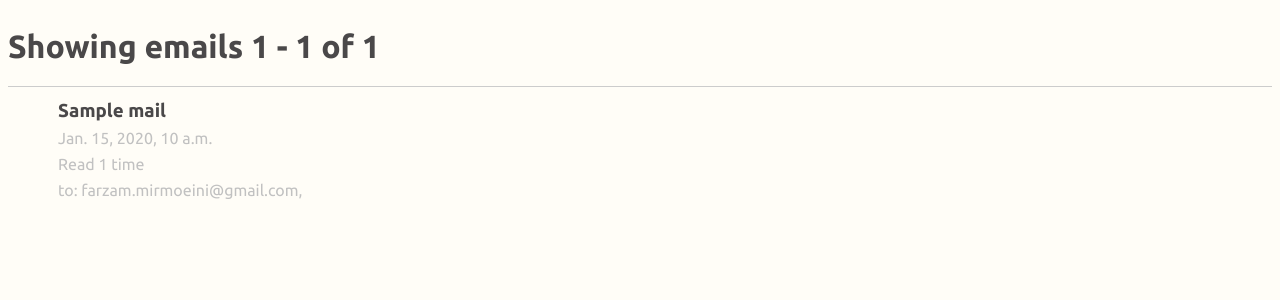
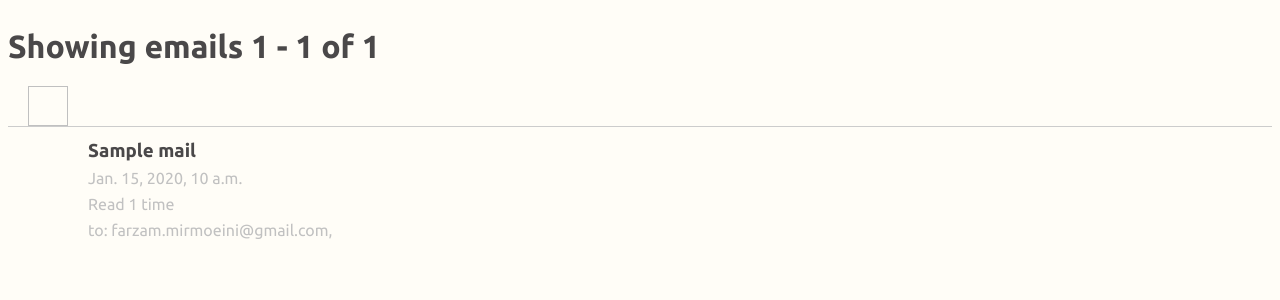
Before and after one commit to triplea24/mailassistant, a Django app: page /dashboard in a window 1280 px wide. Shown: the top 300 px of the page. Run offline with Django 3.2, Linux system fonts and the light colour scheme; a user stored in the database is signed in; tables that the repository leaves empty hold one stand-in row (values such as "Sample post").

Commit message:
Add mail status

```diff
--- a/panel/templates/index.html
+++ b/panel/templates/index.html
@@ -9,7 +9,13 @@
     {% if mails|length > 0 %}
     	{% for mail in mails %}
     		<a href="dashboard/show/{{mail.track_key}}">
-    			<div class="mailbox">
+                {% if mail.count > 0%}
+                    <img class="mailstatus" href="{% static "panel/mail/read.png" %}"></img>
+                {% else %}
+                    <img class="mailstatus" href="{% static "panel/mail/not_read.png" %}"></img>
+    			{% endif %}
+
+                <div class="mailbox">
     				<h3>{{ mail.subject }}</h3>
     				{% if mail.count > 0 %}
     				    <p>{{ mail.last_read}}</p>
--- a/static/panel/mycss.css
+++ b/static/panel/mycss.css
@@ -41,10 +41,18 @@ a
 	border : none;
 	border-top : 1px solid #ccc;
 	text-align: left;
-	padding-left: 50px;
+	padding-left: 80px;
 	line-height: 60%;
 	cursor: pointer;
 	padding-bottom: 5px;
+}
+.mailstatus{
+	display: block;
+	border : none;
+	padding-left: 20px;
+	padding-right: 20px;
+	width: 40px;
+	height: 40px;
 }
 
 .mailbox:hover
```
Also changed, not shown: static/panel/mail/not_read.png (added), static/panel/mail/read.png (added).
